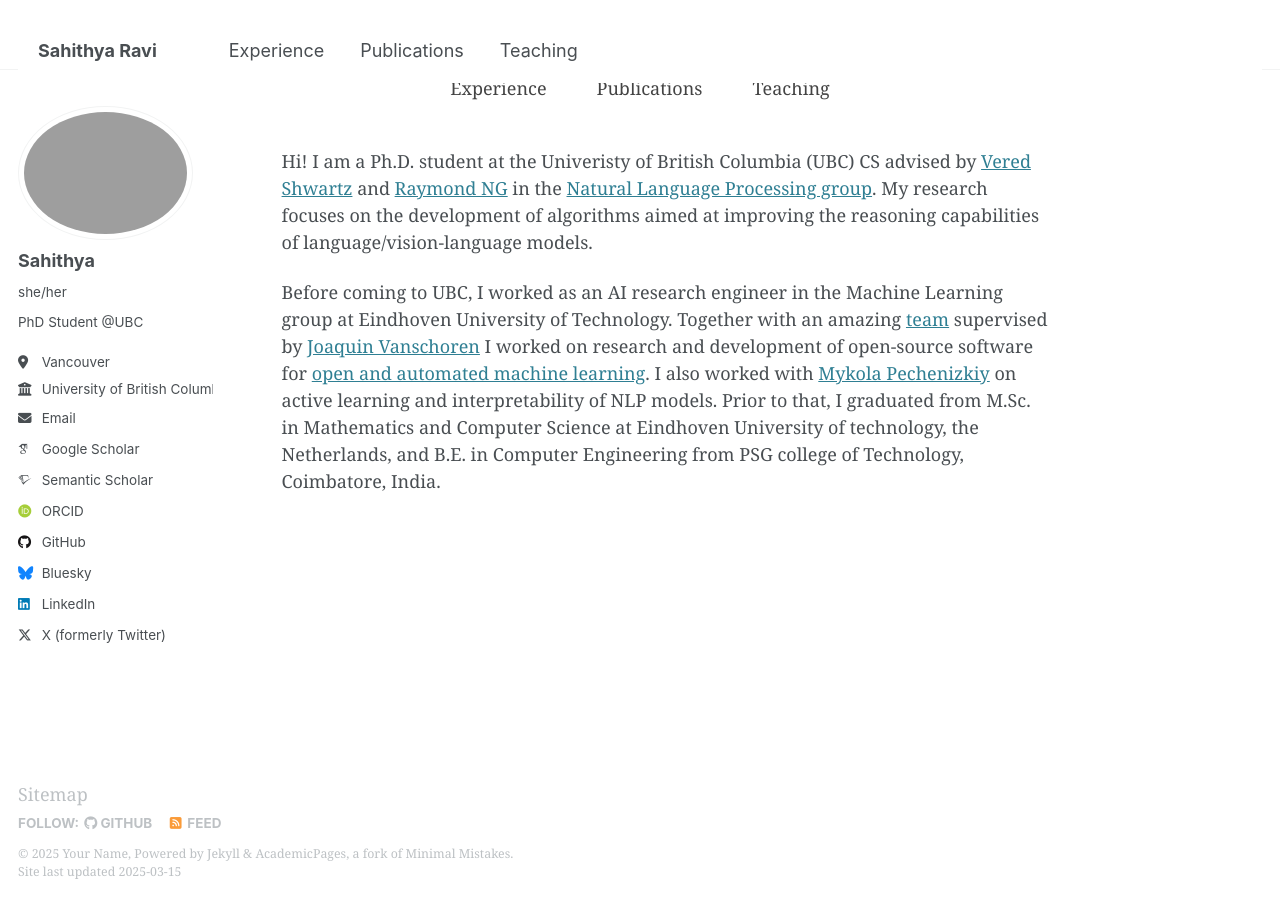
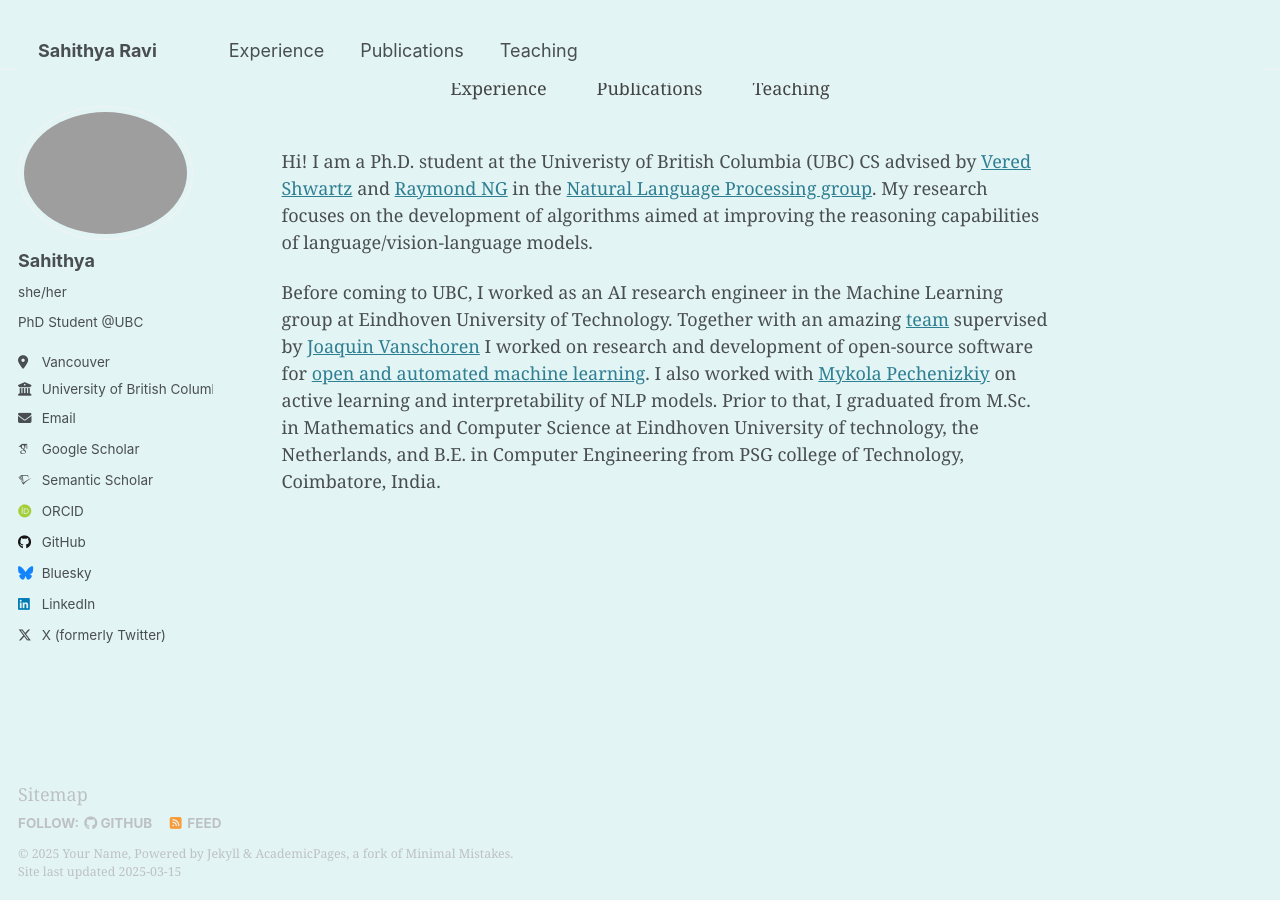
Before and after one commit to sahithyaravi/sahithyaravi.github.io, a Jekyll site: the page built from _pages/about.md, in a window 1280 px wide. Built offline with Jekyll 4.4.1, drawn with Linux system fonts in a browser that asks for light colours; some web fonts are replaced.

Commit message:
background

```diff
--- a/_sass/_themes.scss
+++ b/_sass/_themes.scss
@@ -102,29 +102,3 @@ $vimeo-color                : #1ab7ea;
 $vine-color                 : #00bf8f;
 $youtube-color              : #bb0000;
 $xing-color                 : #006567;
-
-/* ==========================================================================
-   CUSTOM THEME COLORS
-   ========================================================================== */
-
-   $pastel-blue               : #d0ebff;  // Light pastel blue for background
-   $dark-pastel-blue          : #6ea8fe;  // Slightly darker blue for contrast
-
-   /* Apply to body background */
-   body {
-     background-color: $pastel-blue;
-     color: #333;  // Keep text readable
-   }
-
-   /* Navigation Bar */
-   .greedy-nav {
-     background-color: $dark-pastel-blue;
-   }
-
-   .greedy-nav a {
-     color: white;
-   }
-
-   .greedy-nav a:hover {
-     color: #eef6ff; /* Light hover effect */
-   }
--- a/_sass/layout/_navigation.scss
+++ b/_sass/layout/_navigation.scss
@@ -11,7 +11,7 @@ position: fixed;
 top: 0;
 left: 0;
 width: 100%;
-background: #AEC6CF; /* Soft pastel blue */
+background: #C4DFDF; /* Soft pastel teal */
 padding: 12px 0;
 box-shadow: 0 2px 5px rgba(0, 0, 0, 0.1);
 z-index: 1000;
@@ -23,6 +23,7 @@ z-index: 1000;
     align-items: center;
     justify-content: space-between;
     padding: 10px 20px;
+    background: #C4DFDF; /* Soft pastel teal */
   }
 
   /* Hide unexpected elements */
--- a/_sass/theme/_default.scss
+++ b/_sass/theme/_default.scss
@@ -25,11 +25,12 @@ $navicon-width              : 28px;
 $navicon-height             : 4px;
 $sidebar-link-max-width     : 250px;
 $sidebar-screen-min-width   : 1024px;
+$navbar-background-color: #C4DFDF;
 
 /* Default light theme for the site */
 :root {
     --global-base-color                 : #{$gray};
-    --global-bg-color                   : #fff;
+    --global-bg-color                   : #E3F4F4;
     --global-border-color               : #{$lighter-gray};
     --global-code-background-color      : #fafafa;
     --global-code-text-color            : #{$darker-gray};
```
